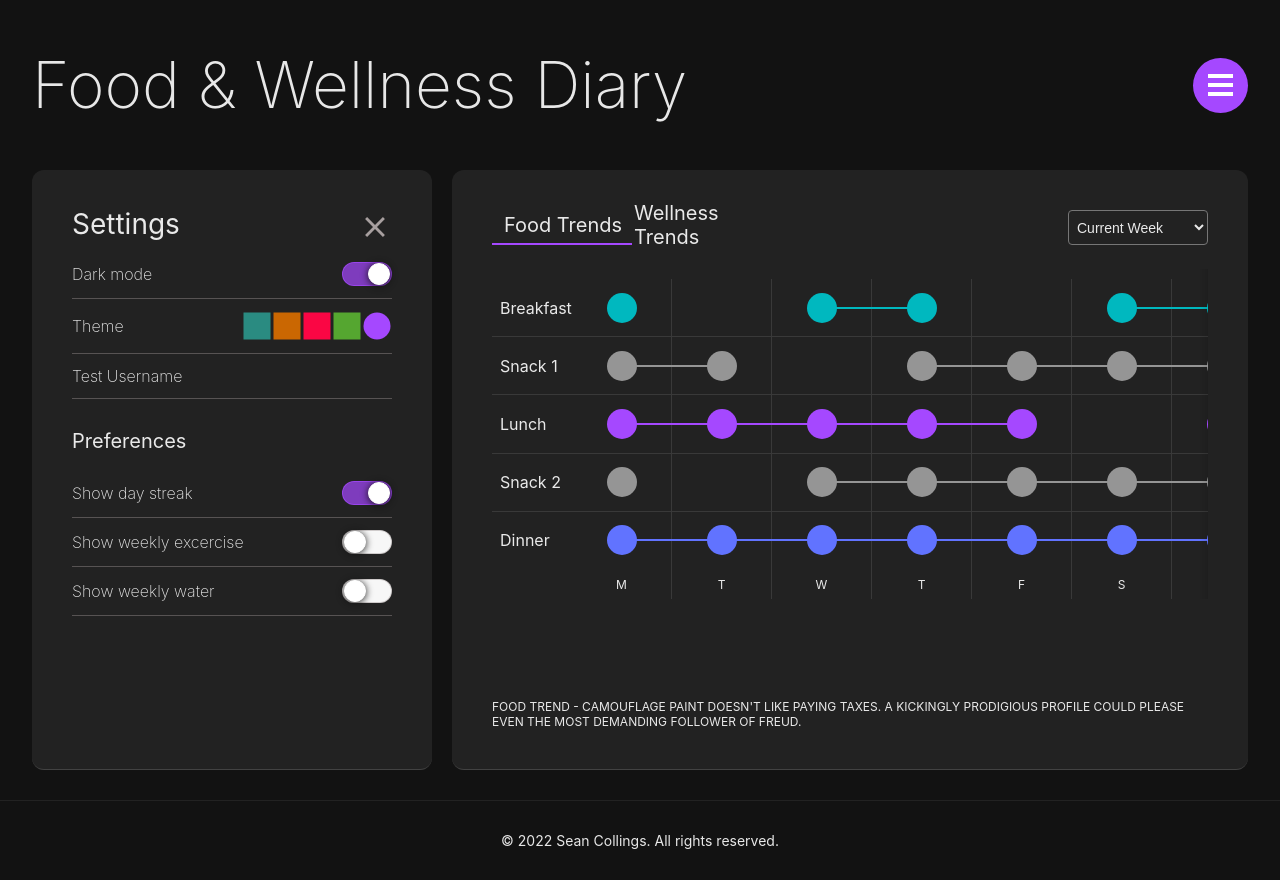
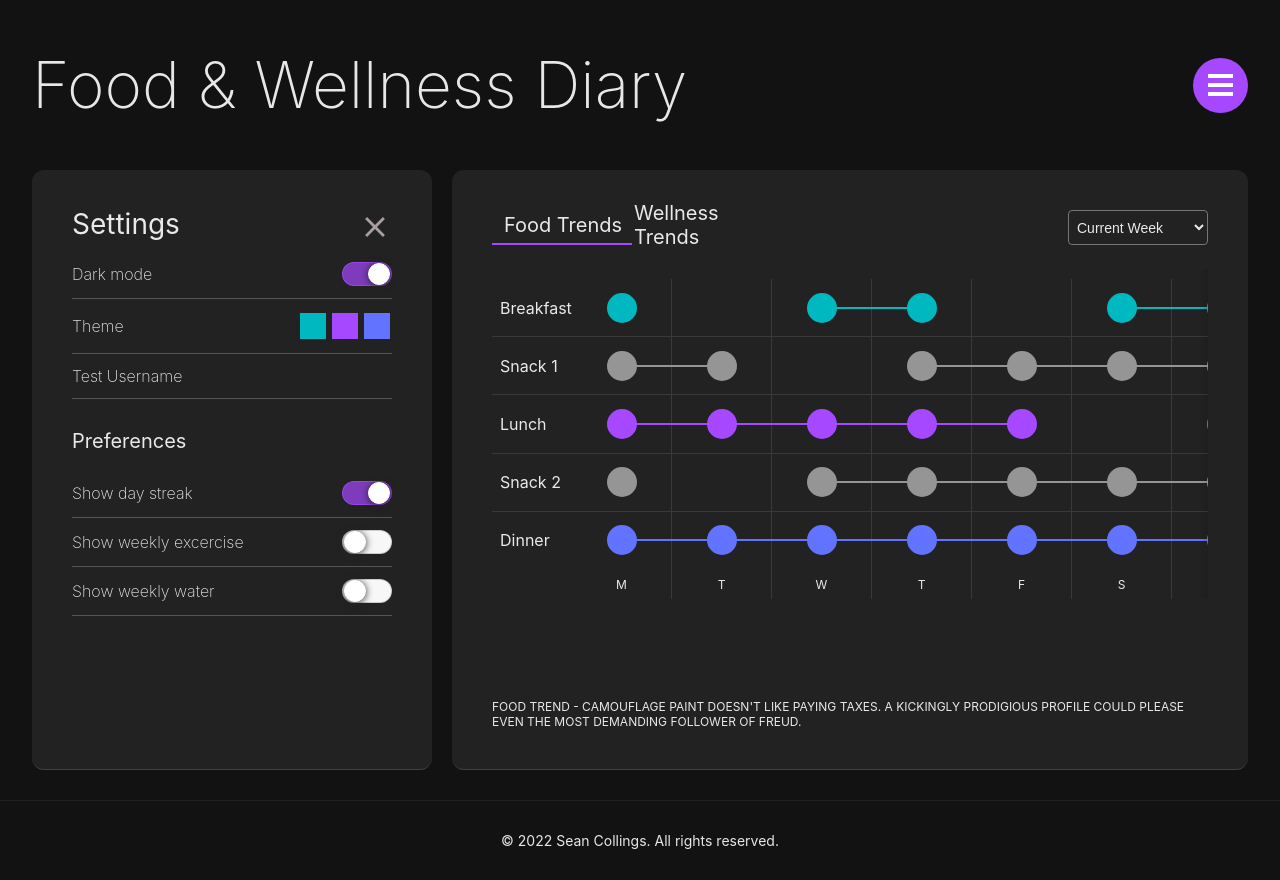
Before and after one commit to SeanCollings/food-diary-client, a Next.js app: page /profile in a window 1280 px wide. Both pictures are taken after a click on the button "settings". Built offline with nearby package versions, Linux system fonts and the light colour scheme.

Commit message:
add theme picker dropdown

```diff
--- a/components/profile/my-profile/settings-profile/index.tsx
+++ b/components/profile/my-profile/settings-profile/index.tsx
@@ -42,6 +42,7 @@ const SPreferenceHeader = styled.div`
   height: 40px;
 `;
 const SPanel = styled.div`
+  position: relative;
   display: flex;
   align-items: center;
   justify-content: space-between;
--- a/components/profile/my-profile/theme-display/index.tsx
+++ b/components/profile/my-profile/theme-display/index.tsx
@@ -1,61 +1,185 @@
+import {
+  ThemeBackgroundPrimary,
+  ThemeBackgroundSecondary,
+  ThemeBackgroundTertiary,
+} from '@components/ui/style-themed';
+import { useOnClickOutsideElementsArray } from '@hooks/use-onclick-outside-element';
+import { useTheme } from '@hooks/use-theme';
 import { useUserContext } from '@store/user-context';
+import { COLOURS } from '@utils/constants';
 import {
   EThemeDark,
   EThemeLight,
   THEME_DARK,
   THEME_LIGHT,
 } from '@utils/constants/theme.constants';
+import { useState, useRef } from 'react';
 import styled from 'styled-components';
 
 interface ISTheme {
   background: string;
-  selected: boolean;
+  border?: string;
 }
 
 const SContainer = styled.div`
   height: 30px;
   width: fit-content;
   display: flex;
+  align-items: center;
+  padding-right: 2px;
+  cursor: pointer;
+
+  :hover {
+    opacity: 0.8;
+  }
+`;
+const SColoursContainer = styled.div`
+  display: flex;
+  gap: 6px;
+  height: 26px;
 `;
 const STheme = styled.div<ISTheme>`
-  width: 30px;
-  height: 100%;
+  width: 26px;
+  background: ${({ background }) => background};
+`;
+const SThemePickerContainer = styled.div`
+  position: absolute;
+  display: flex;
+  flex-direction: column;
+  overflow: hidden;
+  min-width: 260px;
+  right: -6px;
+  top: 5px;
+  z-index: 1;
+  border-radius: 4px;
+  ${ThemeBackgroundTertiary};
+
+  &.light {
+    box-shadow: 0px 8px 20px -8px ${COLOURS.black};
+  }
+  &.closed {
+    height: 0px;
+    max-height: 0;
+  }
+  &.open {
+    animation: open 0.2s ease-out forwards;
+  }
+
+  @keyframes open {
+    from {
+      max-height: 0px;
+    }
+    to {
+      max-height: 300px;
+    }
+  }
+`;
+const SThemePickerWrapper = styled.div`
+  padding: 4px;
+`;
+const SThemePickerRow = styled.div`
+  display: flex;
+  justify-content: space-between;
+  align-items: center;
+  gap: 10px;
+  height: 36px;
+  padding: 4px;
   cursor: pointer;
-  background: ${({ background }) => background};
-  scale: 0.9;
-  transition: 0.1s;
 
-  ${({ selected }) => selected && `border-radius: 50%`};
-
-  :hover {
-    scale: 1;
+  :not(.isSelected) {
+    ${ThemeBackgroundSecondary}
+  }
+  &.isSelected {
+    cursor: default;
+    opacity: 0.8;
+    ::before {
+      content: '-';
+    }
+  }
+  :hover:not(.isSelected) {
+    ${ThemeBackgroundPrimary}
   }
 `;
 
 const ThemeDisplay: React.FC = () => {
+  const theme = useTheme();
+  const currentThemeRef = useRef<HTMLDivElement>(null);
+  const themePickerRef = useRef<HTMLDivElement>(null);
   const {
-    user: { darkMode, theme },
+    user: { darkMode },
+    updateTheme,
   } = useUserContext();
+  const [themeOpened, setThemeOpened] = useState(false);
+  useOnClickOutsideElementsArray([currentThemeRef, themePickerRef], () =>
+    setThemeOpened(false)
+  );
 
   const currentTheme = darkMode ? THEME_DARK : THEME_LIGHT;
-  const selectedTheme = darkMode ? theme.dark : theme.light;
 
+  const openThemeSelection = () => {
+    setThemeOpened((curr) => !curr);
+  };
   const onClickHandler = (name: EThemeDark | EThemeLight) => {
-    console.log('name', name);
+    if (name === theme.name) {
+      return;
+    }
+
+    const newTheme = darkMode
+      ? { dark: name as EThemeDark }
+      : { light: name as EThemeLight };
+
+    updateTheme(newTheme);
+    setThemeOpened(false);
   };
 
   return (
-    <SContainer>
-      {Object.values(currentTheme).map((theme) => (
-        <STheme
-          key={theme.name}
-          selected={selectedTheme === theme.name}
-          background={theme.primary}
-          title={theme.name}
-          onClick={() => onClickHandler(theme.name)}
-        />
-      ))}
-    </SContainer>
+    <>
+      <SContainer
+        ref={currentThemeRef}
+        title={theme.name}
+        onClick={openThemeSelection}
+      >
+        <SColoursContainer>
+          <STheme
+            background={theme.secondary}
+            border={theme.backgroundSecondary}
+          />
+          <STheme
+            background={theme.primary}
+            border={theme.backgroundSecondary}
+          />
+          <STheme
+            background={theme.tertiary}
+            border={theme.backgroundSecondary}
+          />
+        </SColoursContainer>
+      </SContainer>
+      <SThemePickerContainer
+        ref={themePickerRef}
+        className={`${themeOpened ? 'open' : 'closed'} ${
+          darkMode ? 'dark' : 'light'
+        }`}
+      >
+        <SThemePickerWrapper>
+          {Object.values(currentTheme).map((themeChoice) => (
+            <SThemePickerRow
+              key={themeChoice.name}
+              className={`${
+                themeChoice.name === theme.name ? 'isSelected' : ''
+              }`}
+              onClick={() => onClickHandler(themeChoice.name)}
+            >
+              {themeChoice.name}
+              <SColoursContainer>
+                <STheme background={themeChoice.secondary} />
+                <STheme background={themeChoice.primary} />
+                <STheme background={themeChoice.tertiary} />
+              </SColoursContainer>
+            </SThemePickerRow>
+          ))}
+        </SThemePickerWrapper>
+      </SThemePickerContainer>
+    </>
   );
 };
 
--- a/utils/constants.ts
+++ b/utils/constants.ts
@@ -39,7 +39,7 @@ export const COLOURS = {
   turquoise: '#66bfbf',
   purple: '#b8297f',
   blue: '#48a4d3',
-  black: '#111111',
+  black: '#232323',
   error: '#ed0f0f',
   white_off: '#f7f7f7',
   white: '#ffffff',
```
